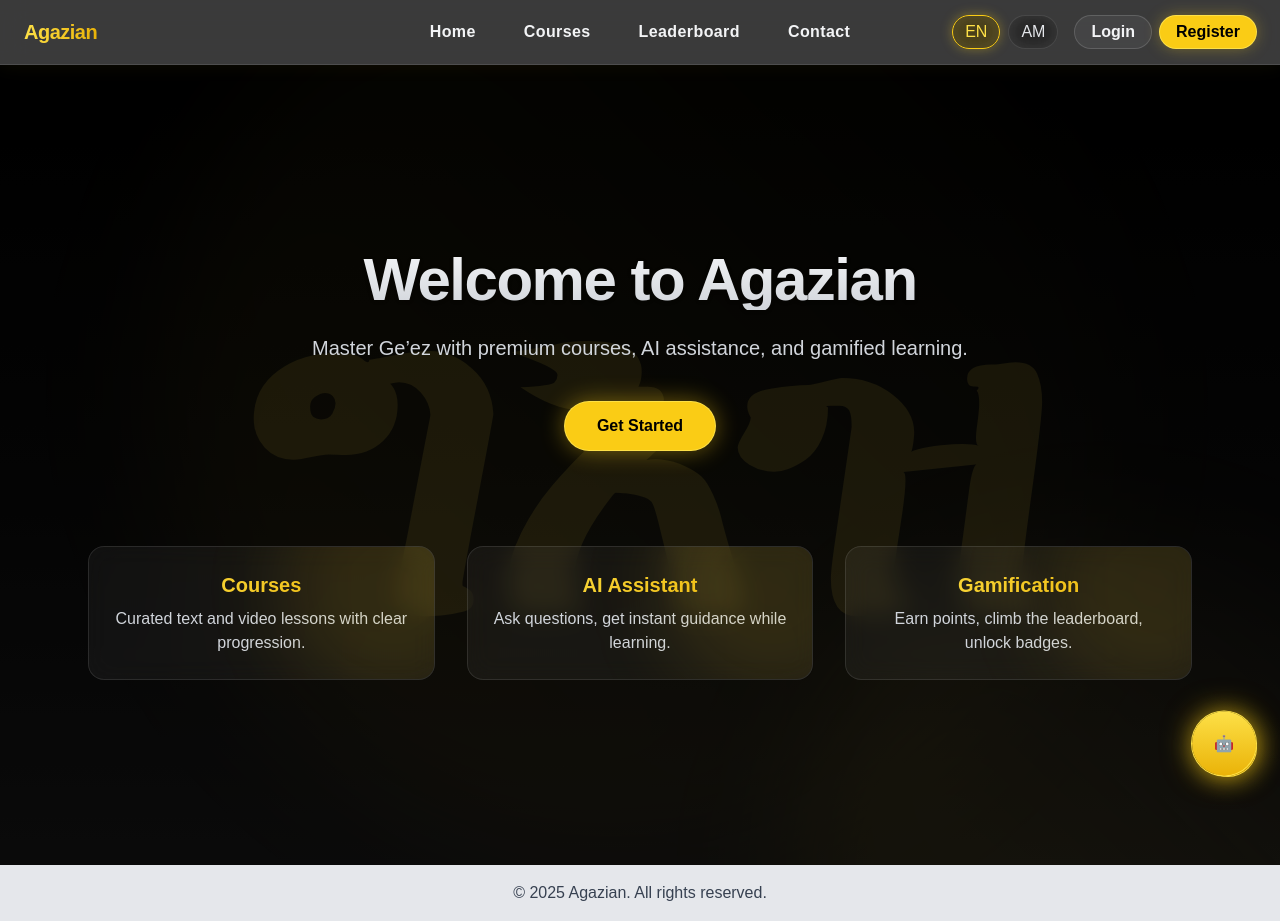
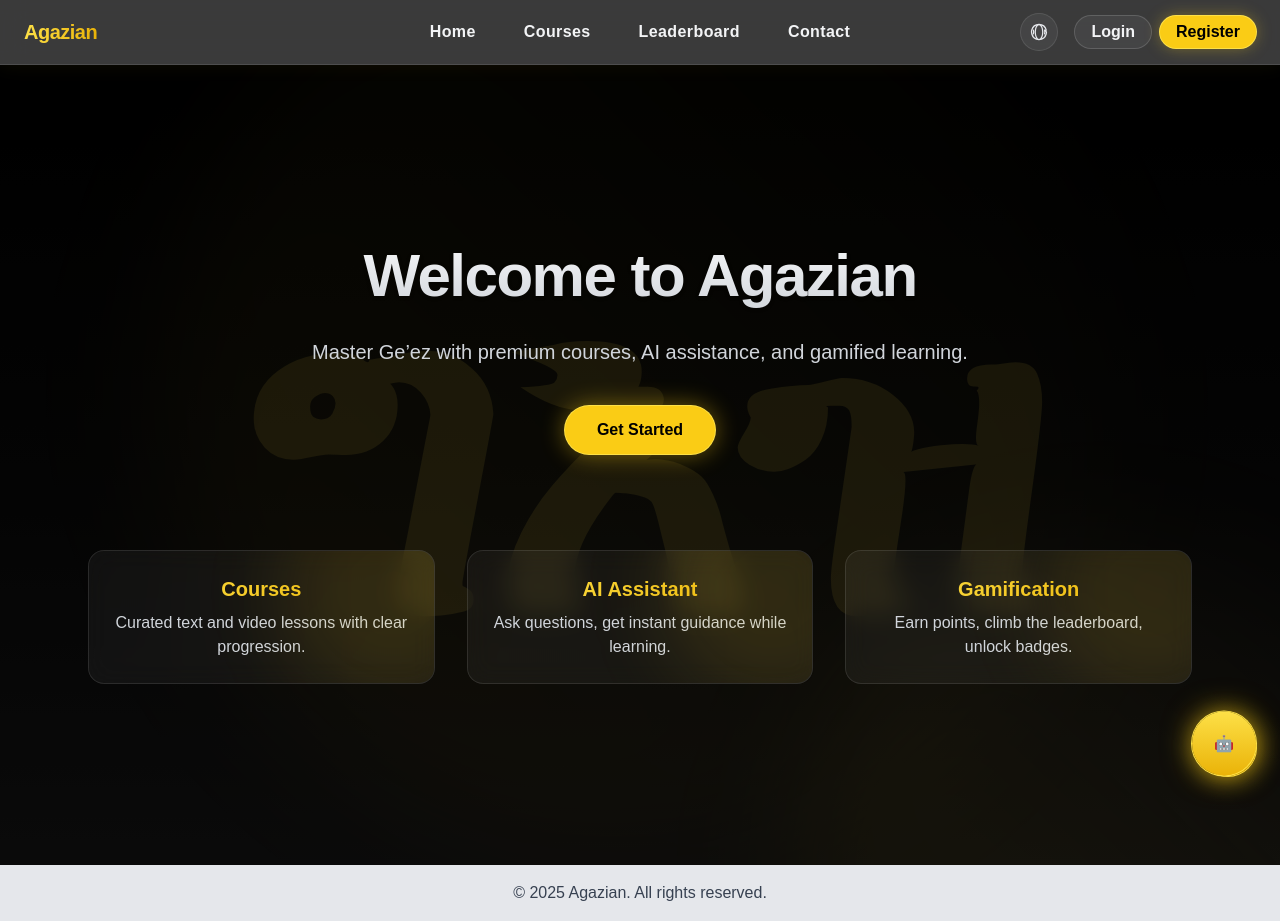
Before and after one commit to elsh1923/Geez_learning, a Next.js app: page / in a window 1280 px wide. Built offline with nearby package versions, Linux system fonts and the light colour scheme.

Commit message:
Updated admin, courses, and navbar components

```diff
--- a/src/app/api/admin/courses/route.ts
+++ b/src/app/api/admin/courses/route.ts
@@ -36,9 +36,35 @@ export async function POST(req: NextRequest) {
     });
 
     return NextResponse.json({ message: "Course created successfully", course }, { status: 201 });
-  } catch (error) {
+  } catch (error: any) {
     console.error("Create course error:", error);
-    return NextResponse.json({ message: "Internal server error" }, { status: 500 });
+
+    // Handle old 'title' index error (from previous schema version)
+    if (error.code === 11000 && error.keyPattern?.title) {
+      try {
+        // Attempt to drop the old index
+        await Course.collection.dropIndex("title_1");
+        // Retry course creation
+        const course = await Course.create({
+          titleEn,
+          titleAm,
+          descriptionEn,
+          descriptionAm,
+          thumbnail: thumbnailUrl || "",
+          thumbnailPublicId: thumbnailPublicId || "",
+          createdBy: user._id,
+        });
+        return NextResponse.json({ message: "Course created successfully", course }, { status: 201 });
+      } catch (retryError: any) {
+        // If dropping index fails, provide helpful error message
+        return NextResponse.json({
+          message: "Database index error. Please drop the old 'title_1' index from the courses collection manually: db.courses.dropIndex('title_1')",
+          error: retryError.message
+        }, { status: 500 });
+      }
+    }
+
+    return NextResponse.json({ message: error.message || "Internal server error" }, { status: 500 });
   }
 }
 
--- a/src/app/courses/[courseId]/page.tsx
+++ b/src/app/courses/[courseId]/page.tsx
@@ -151,21 +151,29 @@ export default function CourseModulesPage() {
                 >
                   {t.enroll}
                 </button>
-                <Link href={`/courses/${courseId}/modules`} className="rounded-full border border-white/15 bg-white/5 px-5 py-2 font-semibold text-gray-100 transition hover:border-yellow-400 hover:bg-yellow-400/10 hover:text-yellow-300">{t.viewModules}</Link>
+                <button
+                  onClick={() => {
+                    const modulesSection = document.getElementById('modules-section');
+                    modulesSection?.scrollIntoView({ behavior: 'smooth' });
+                  }}
+                  className="rounded-full border border-white/15 bg-white/5 px-5 py-2 font-semibold text-gray-100 transition hover:border-yellow-400 hover:bg-yellow-400/10 hover:text-yellow-300"
+                >
+                  {t.viewModules}
+                </button>
               </div>
             </div>
           </div>
         </div>
 
         {/* Modules */}
-        <h2 className="mb-4 text-2xl font-semibold">{t.modules}</h2>
+        <h2 id="modules-section" className="mb-4 text-2xl font-semibold">{t.modules}</h2>
         {modules.length === 0 ? (
           <div className="rounded-2xl border border-white/10 bg-white/5 p-6 text-gray-300">{t.noModules}</div>
         ) : (
           <div className="grid grid-cols-1 gap-6 md:grid-cols-2">
             {modules.map((module) => (
               <Link
-                href={`/modules/${module._id}/quizzes`}
+                href={`/modules/${module._id}`}
                 key={module._id}
                 className="group relative overflow-hidden rounded-2xl border border-white/10 bg-white/5 p-6 backdrop-blur-md transition hover:bg-white/10 hover:shadow-[0_10px_40px_rgba(250,204,21,0.15)]"
               >
--- a/src/app/page.tsx
+++ b/src/app/page.tsx
@@ -96,7 +96,7 @@ export default function Home() {
       <div className="pointer-events-none absolute bottom-[-20rem] right-[-10rem] h-[40rem] w-[40rem] rounded-full bg-gradient-to-tr from-yellow-400/15 via-amber-300/10 to-transparent blur-3xl" />
 
       {/* Hero */}
-      <div className="relative z-10 flex min-h-screen w-full flex-col items-center justify-center px-0 text-center">
+      <div className="relative z-10 flex min-h-screen w-full flex-col items-center justify-center px-4 sm:px-6 md:px-8 text-center">
         {/* Decorative Ge'ez letter background */}
         <div className="pointer-events-none absolute inset-0 -z-10 overflow-hidden">
           <div className="absolute inset-0 bg-black/60" />
@@ -112,15 +112,15 @@ export default function Home() {
         </div>
 
         {/* Centered content container to keep layout consistent */}
-        <div className="w-full max-w-6xl px-6 mx-auto">
-          <h1 className="mb-6 animate-fade-up bg-gradient-to-b from-gray-100 to-gray-300 bg-clip-text text-5xl font-extrabold tracking-tight text-transparent drop-shadow sm:text-6xl">
+        <div className="w-full max-w-6xl px-6 mx-auto overflow-visible">
+          <h1 className="mb-6 animate-fade-up bg-gradient-to-b from-gray-100 to-gray-300 bg-clip-text text-4xl font-extrabold tracking-tight text-transparent drop-shadow sm:text-5xl md:text-6xl break-words leading-[1.2] pb-2 overflow-visible">
             {t.welcome}
           </h1>
           <p className="mx-auto mb-10 max-w-2xl animate-fade-up text-lg text-gray-300 sm:text-xl [animation-delay:120ms]">
             {t.subtitle}
           </p>
           <Link
-            href="/login"
+            href="/register"
             className="inline-block animate-fade-up rounded-full bg-yellow-400 px-8 py-3 font-semibold text-black shadow-[0_0_25px_rgba(250,204,21,0.45)] ring-1 ring-yellow-300 transition hover:shadow-[0_0_45px_rgba(250,204,21,0.6)] hover:brightness-110 [animation-delay:200ms]"
           >
             {t.getStarted}
@@ -158,7 +158,7 @@ export default function Home() {
             </button>
           </div>
           <p className="mb-3 text-sm text-gray-400">{t.aiSubtitle}</p>
-          <div className="mb-2 max-h-64 space-y-2 overflow-y-auto">
+          <div className="mb-2 max-h-64 space-y-2 overflow-y-auto [&::-webkit-scrollbar]:hidden [-ms-overflow-style:none] [scrollbar-width:none]">
             {messages.map((msg, idx) => (
               <div
                 key={idx}
--- a/src/components/LanguageToggle.tsx
+++ b/src/components/LanguageToggle.tsx
@@ -1,30 +1,106 @@
 "use client";
+import { useState, useRef, useEffect } from "react";
 import { useLanguage } from "@/context/LanguageContext";
 
 export default function LanguageToggle() {
   const { lang, setLang } = useLanguage();
+  const [isOpen, setIsOpen] = useState(false);
+  const dropdownRef = useRef<HTMLDivElement>(null);
+
+  // Close dropdown when clicking outside
+  useEffect(() => {
+    const handleClickOutside = (event: MouseEvent) => {
+      if (dropdownRef.current && !dropdownRef.current.contains(event.target as Node)) {
+        setIsOpen(false);
+      }
+    };
+
+    document.addEventListener("mousedown", handleClickOutside);
+    return () => document.removeEventListener("mousedown", handleClickOutside);
+  }, []);
+
+  const handleLanguageChange = (newLang: "en" | "am") => {
+    setLang(newLang);
+    setIsOpen(false);
+  };
+
   return (
-    <div className="flex gap-2">
+    <div className="relative" ref={dropdownRef}>
       <button
-        onClick={() => setLang("en")}
-        className={`px-3 py-1 rounded-full backdrop-blur-md transition border ${
+        onClick={() => setIsOpen(!isOpen)}
+        className="flex items-center justify-center rounded-full border border-white/10 bg-white/5 p-2 text-gray-200 transition hover:border-yellow-400 hover:bg-yellow-400/10 hover:text-yellow-300"
+        aria-label="Language selector"
+      >
+        {/* Globe Icon SVG */}
+        <svg
+          xmlns="http://www.w3.org/2000/svg"
+          fill="none"
+          viewBox="0 0 24 24"
+          strokeWidth={1.5}
+          stroke="currentColor"
+          className="h-5 w-5"
+        >
+          <path
+            strokeLinecap="round"
+            strokeLinejoin="round"
+            d="M12 21a9.004 9.004 0 0 0 8.716-6.747M12 21a9.004 9.004 0 0 1-8.716-6.747M12 21c2.485 0 4.5-4.03 4.5-9S14.485 3 12 3m0 18c-2.485 0-4.5-4.03-4.5-9S9.515 3 12 3m0 0a8.997 8.997 0 0 1 8.716 6.747M12 3a8.997 8.997 0 0 0-8.716 6.747m0 0A9.015 9.015 0 0 0 3 12c0 1.921.682 3.68 1.816 5.047M5.284 9.747a9.008 9.008 0 0 1 0 4.506m13.432 0a9.008 9.008 0 0 0 0-4.506m0 0A9.015 9.015 0 0 1 21 12c0 1.921-.682 3.68-1.816 5.047"
+          />
+        </svg>
+      </button>
+
+      {/* Dropdown Menu */}
+      {isOpen && (
+        <div className="absolute right-0 mt-2 w-36 rounded-lg border border-white/10 bg-[#0b0b0b]/95 backdrop-blur-md shadow-xl">
+          <button
+            onClick={() => handleLanguageChange("en")}
+            className={`w-full px-4 py-2 text-left text-sm transition first:rounded-t-lg ${
               lang === "en"
-            ? "border-yellow-400 bg-yellow-400/20 text-yellow-300 shadow-[0_0_12px_rgba(250,204,21,0.35)]"
-            : "border-white/10 bg-white/5 text-gray-200 hover:bg-white/10"
+                ? "bg-yellow-400/20 text-yellow-300"
+                : "text-gray-200 hover:bg-white/10"
             }`}
           >
-        EN
+            <div className="flex items-center gap-2">
+              <span className="font-medium">English</span>
+              {lang === "en" && (
+                <svg
+                  xmlns="http://www.w3.org/2000/svg"
+                  fill="none"
+                  viewBox="0 0 24 24"
+                  strokeWidth={2}
+                  stroke="currentColor"
+                  className="h-4 w-4 text-yellow-400"
+                >
+                  <path strokeLinecap="round" strokeLinejoin="round" d="M4.5 12.75l6 6 9-13.5" />
+                </svg>
+              )}
+            </div>
           </button>
           <button
-        onClick={() => setLang("am")}
-        className={`px-3 py-1 rounded-full backdrop-blur-md transition border ${
+            onClick={() => handleLanguageChange("am")}
+            className={`w-full px-4 py-2 text-left text-sm transition last:rounded-b-lg ${
               lang === "am"
-            ? "border-yellow-400 bg-yellow-400/20 text-yellow-300 shadow-[0_0_12px_rgba(250,204,21,0.35)]"
-            : "border-white/10 bg-white/5 text-gray-200 hover:bg-white/10"
+                ? "bg-yellow-400/20 text-yellow-300"
+                : "text-gray-200 hover:bg-white/10"
             }`}
           >
-        AM
+            <div className="flex items-center gap-2">
+              <span className="font-medium">አማርኛ</span>
+              {lang === "am" && (
+                <svg
+                  xmlns="http://www.w3.org/2000/svg"
+                  fill="none"
+                  viewBox="0 0 24 24"
+                  strokeWidth={2}
+                  stroke="currentColor"
+                  className="h-4 w-4 text-yellow-400"
+                >
+                  <path strokeLinecap="round" strokeLinejoin="round" d="M4.5 12.75l6 6 9-13.5" />
+                </svg>
+              )}
+            </div>
           </button>
+        </div>
+      )}
     </div>
   );
 }
--- a/src/components/Navbar.tsx
+++ b/src/components/Navbar.tsx
@@ -79,7 +79,7 @@ const Navbar = () => {
       <div className="w-full grid grid-cols-3 items-center border-b border-white/10 bg-[#0b0b0b]/80 px-6 py-3 shadow-[0_0_20px_rgba(255,215,0,0.06)]">
         {/* Left: Brand */}
         <div className="flex items-center">
-          <Link href="/" className="bg-gradient-to-r from-yellow-300 to-yellow-500 bg-clip-text text-xl font-extrabold tracking-tight text-transparent">
+          <Link href="/" className="bg-gradient-to-r from-yellow-300 to-yellow-500 bg-clip-text text-xl font-extrabold tracking-tight text-transparent whitespace-nowrap">
             {t.brand}
           </Link>
         </div>
```
Also changed, not shown: src/app/admin/page.tsx (+6 -6 lines). Lines whose indentation alone changed are shown as unchanged.
